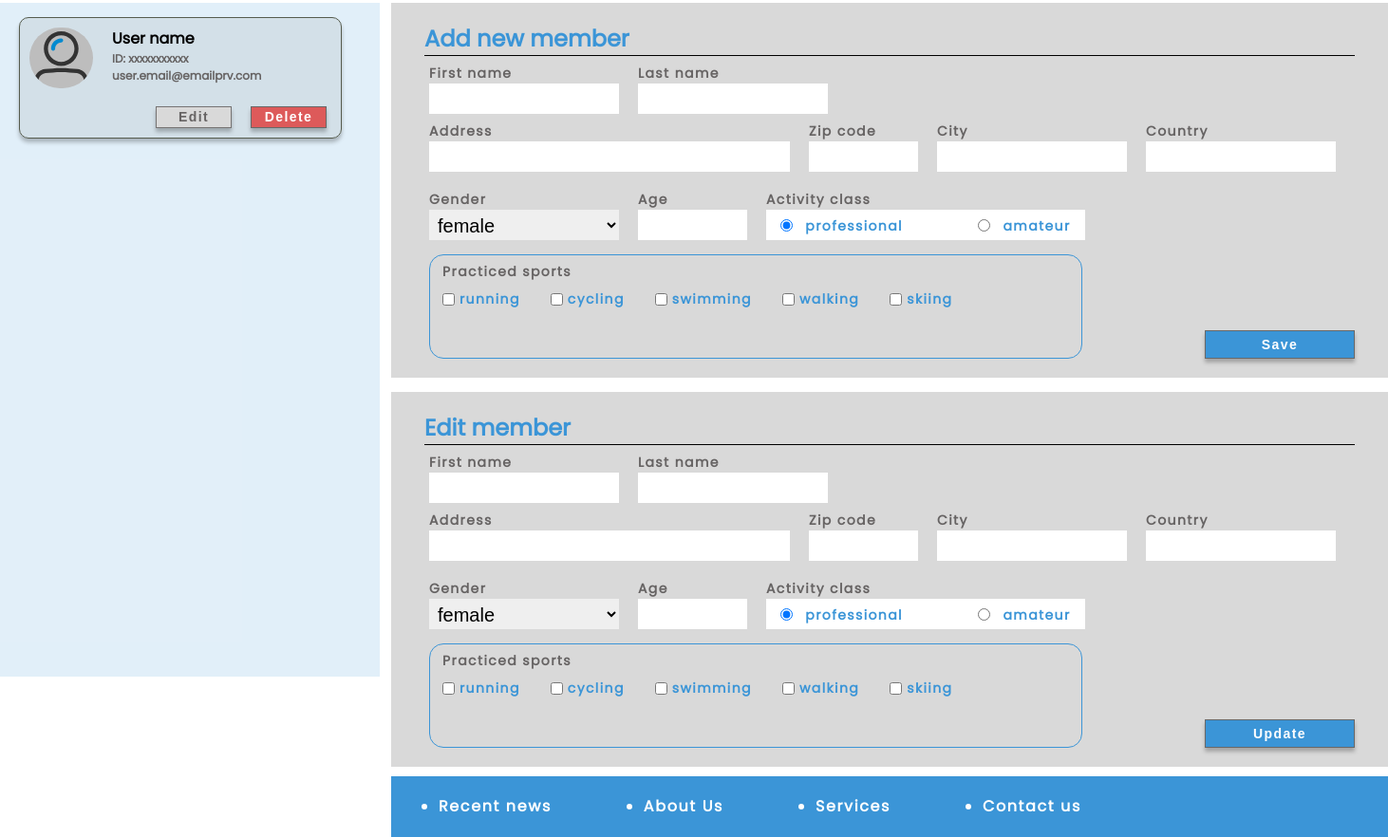
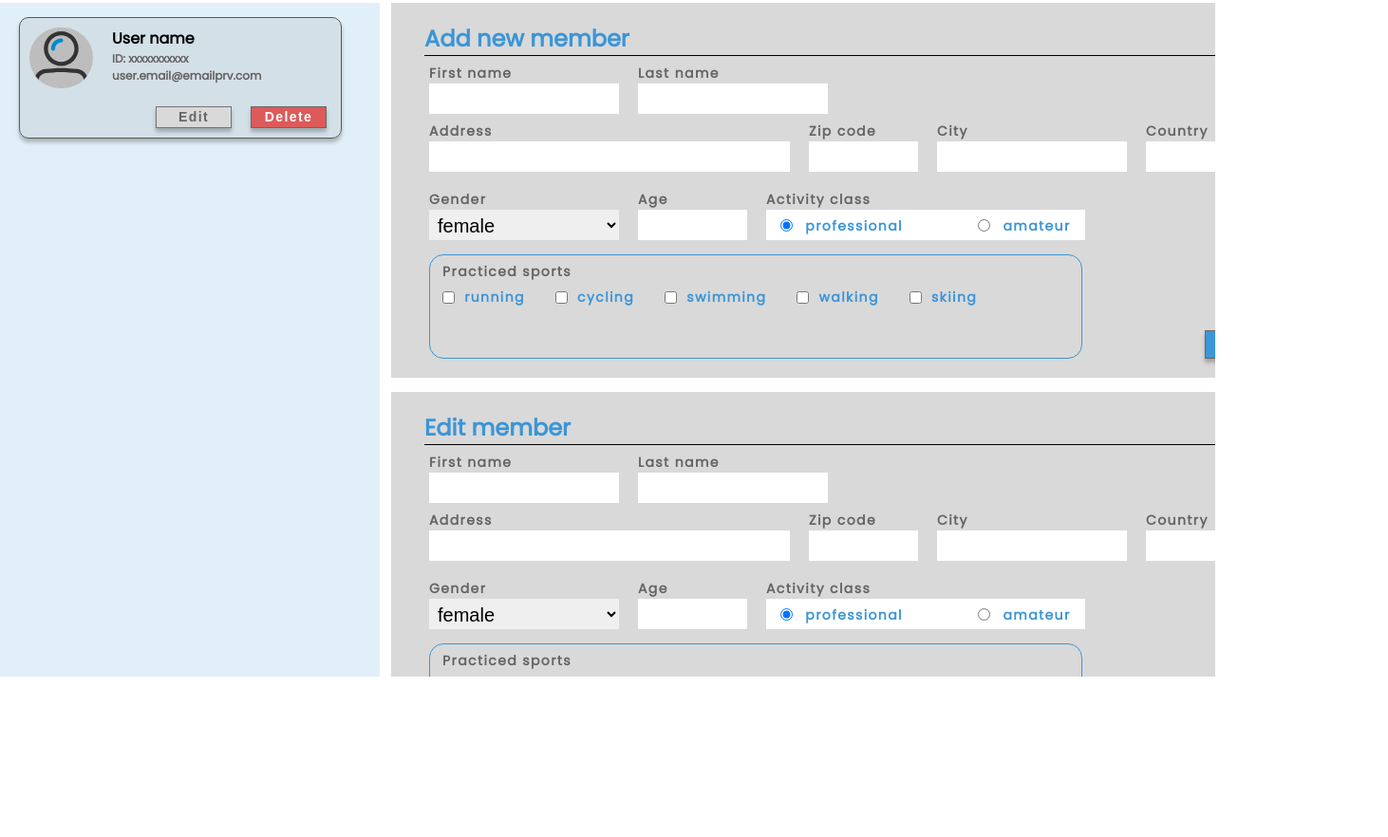
Before and after one commit to Silvaerius/WA-Project, a plain HTML site: page sport-club-members-front-end/index.html in a window 1280 px wide. Shown: the part 87-969 px from the top of the page at 95% size, 1462 px wide, since content can reach past the window. After the commit the page ends 800 px from the top, so only its background shows below. Drawn offline with nearby package versions, Linux system fonts and the light colour scheme.

Commit message:
update before form field revamp attempt

```diff
--- a/sport-club-members-front-end/index.html
+++ b/sport-club-members-front-end/index.html
@@ -26,7 +26,7 @@
         </div>
         <div class="main-feature">
             <div class="actions-panel">
-                <div class="action-container">
+                <div class="action-container add-member-container">
                     <header class="form-header">
                         <h2>Add new member</h2>
                     </header>
@@ -93,42 +93,52 @@
                             <fieldset class="legacy-checkbox-fieldset">
                                 <legend>Practiced sports</legend>
                                 <div class="checkboxes-container">
+                                    <label class="checkbox-label" for='add-running'>
                                         <input id='add-running'
                                             name='practiced-sports'
                                             type='checkbox'
                                             value='running'/>
-                                    <label for='add-running'>running</label>
+                                        <span>running</span>
+                                    </label>
 
+                                    <label class="checkbox-label" for='add-cycling'>
                                         <input id='add-cycling'
                                             name='practiced-sports'
                                             type='checkbox'
                                             value='cycling'/>
-                                    <label for='add-cycling'>cycling</label>
+                                        <span>cycling</span>
+                                    </label>
 
+                                    <label class="checkbox-label" for='add-swimming'>
                                         <input id='add-swimming'
                                             name='practiced-sports'
                                             type='checkbox'
                                             value='swimming'/>
-                                    <label for='add-swimming'>swimming</label>
+                                        <span>swimming</span>
+                                    </label>
 
+                                    <label class="checkbox-label" for='add-walking'>
                                         <input id='add-walking'
                                             name='practiced-sports'
                                             type='checkbox'
                                             value='walking'/>
-                                    <label for='add-walking'>walking</label>
+                                        <span>walking</span>
+                                    </label>
 
+                                    <label class="checkbox-label" for='add-skiing'>
                                         <input id='add-skiing'
                                             name='practiced-sports'
                                             type='checkbox'
                                             value='skiing'/>
-                                    <label for='add-skiing'>skiing</label>
+                                        <span>skiing</span>
+                                    </label>
                                 </div>
                             </fieldset>
                         </div>
                         <button class="form-action-button">Save</button>
                     </form>
                 </div>
-                <div class="action-container">
+                <div class="action-container edit-member-container">
                     <header class="form-header">
                         <h2>Edit member</h2>
                     </header>
@@ -195,35 +205,45 @@
                             <fieldset class="legacy-checkbox-fieldset">
                                 <legend>Practiced sports</legend>
                                 <div class="checkboxes-container">
+                                    <label class="checkbox-label" for='edit-running'>
                                         <input id='edit-running'
                                             name='practiced-sports'
                                             type='checkbox'
                                             value='running'/>
-                                    <label for='edit-running'>running</label>
+                                        <span>running</span>
+                                    </label>
 
+                                    <label class="checkbox-label" for='edit-cycling'>
                                         <input id='edit-cycling'
                                             name='practiced-sports'
                                             type='checkbox'
                                             value='cycling'/>
-                                    <label for='edit-cycling'>cycling</label>
+                                        <span>cycling</span>
+                                    </label>
 
+                                    <label class="checkbox-label" for='edit-swimming'>
                                         <input id='edit-swimming'
                                             name='practiced-sports'
                                             type='checkbox'
                                             value='swimming'/>
-                                    <label for='edit-swimming'>swimming</label>
+                                        <span>swimming</span>
+                                    </label>
 
+                                    <label class="checkbox-label" for='edit-walking'>
                                         <input id='edit-walking'
                                             name='practiced-sports'
                                             type='checkbox'
                                             value='walking'/>
-                                    <label for='edit-walking'>walking</label>
+                                        <span>walking</span>
+                                    </label>
 
+                                    <label class="checkbox-label" for='edit-skiing'>
                                         <input id='edit-skiing'
                                             name='practiced-sports'
                                             type='checkbox'
                                             value='skiing'/>
-                                    <label for='edit-skiing'>skiing</label>
+                                        <span>skiing</span>
+                                    </label>
                                 </div>
                             </fieldset>
                         </div>
--- a/sport-club-members-front-end/style.css
+++ b/sport-club-members-front-end/style.css
@@ -40,6 +40,8 @@ body {
     flex: 1;
 
     max-height: calc(100% - 90px);
+
+    overflow-x: hidden;
 }
 
 .main-feature {
@@ -262,20 +264,17 @@ fieldset label {
     justify-content: flex-start;
 }
 
-.checkboxes-container input {
-    background: #D9D9D9;
-    border: 1px solid #3B95D7;
-
-    margin-left: 32px;
+.checkbox-label {
+    margin-right: 32px;
 }
 
-.checkboxes-container input:first-child {
-    margin-left: 0;
+.checkbox-label > span {
+    margin-left: 5px;
+    position: relative;
+    top: -2px;
 }
 
-.checkboxes-container label {
-    margin-left: 5px;
-}
+
 
 .form-action-button {
     position: absolute;
@@ -353,5 +352,23 @@ fieldset label {
 }
 
 @media only screen and (max-width: 1024px) {
+    .edit-member-container {
+        display: none;
+    }
 
+    .form-row {
+        flex-wrap: wrap;
+    }
+
+    .legacy-checkbox-fieldset {
+        width: 100%;
+    }
+
+    .checkboxes-container {
+        flex-wrap: wrap;
+    }
+
+    .checkbox-label {
+        margin-right: 14%;
+    }
 }
```
Lines whose indentation alone changed are shown as unchanged.
